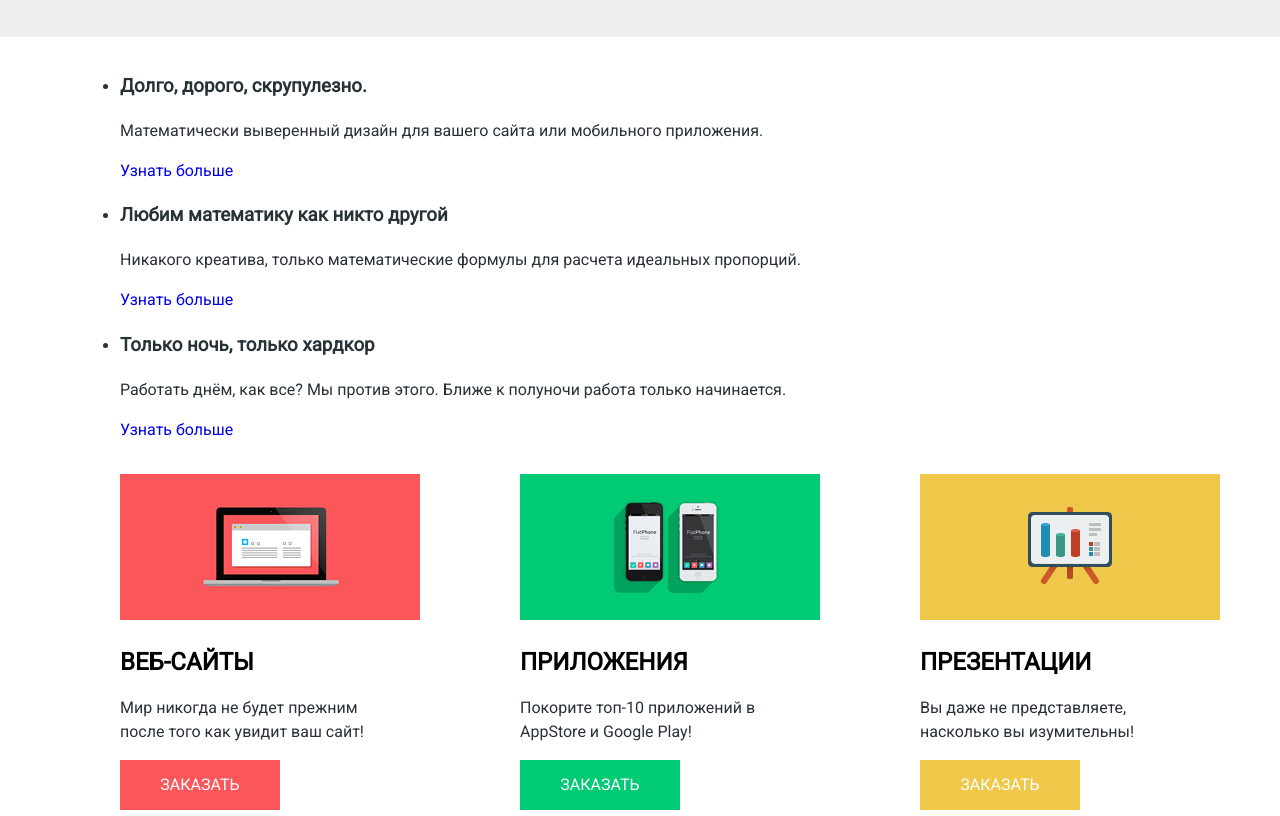
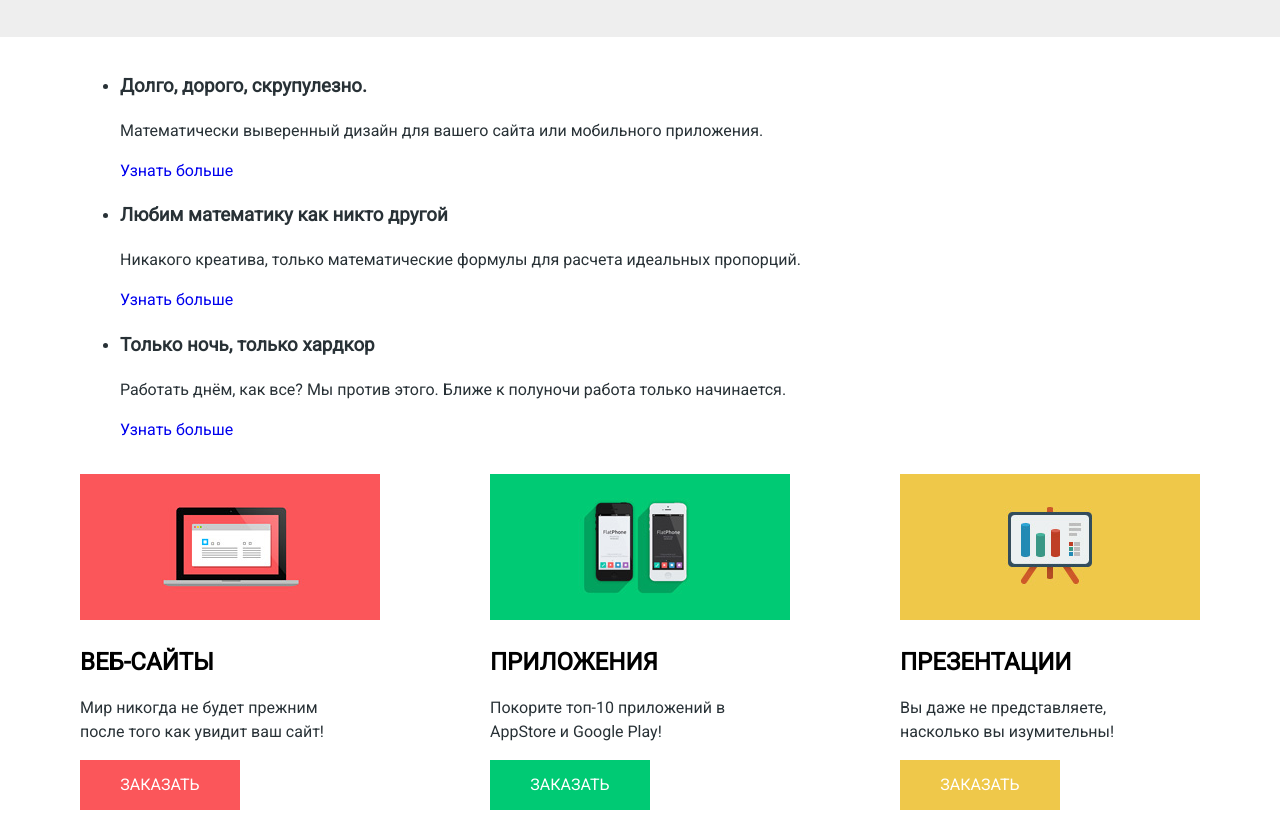
Before and after one commit to kondzerau-ivan/1033347-nerds-25, a plain HTML site: page index.html in a window 1280 px wide. Shown: the part 136-952 px from the top of the page. Drawn offline with Linux system fonts and the light colour scheme.

Commit message:
Task 15: fix ul-padding, fix footer

```diff
--- a/css/style.css
+++ b/css/style.css
@@ -255,24 +255,18 @@ figure {
 }
 
 .main-offers__list {
+	padding: 0;
+	width: 100%;
 	display: flex;
+	justify-content: space-between;
 }
 
-.main-offers__item-web {
+.main-offers__item {
 	width: 300px;
 }
 
 .main-offers__item-web p {
 	width: 244px;
-}
-
-.main-offers__item-app {
-	width: 300px;
-	margin: 0 100px;
-}
-
-.main-offers__item-presentation {
-	width: 300px;
 }
 
 .main-offers__item-presentation p {
@@ -281,14 +275,14 @@ figure {
 
 .footer-social {
 	display: flex;
+	justify-content: flex-start;
+	align-items: center;
 }
 
 .footer-social__list {
 	display: flex;
 	width: 100%;
 	padding: 69px 0;
-	align-items: center;
-	justify-content: flex-start;
 }
 
 .footer-social__item-fb {
@@ -308,6 +302,7 @@ figure {
 }
 
 .catalog-content__list {
+	padding: 0;
 	display: flex;
 	flex-wrap: wrap;
 	justify-content: flex-end;
--- a/index.html
+++ b/index.html
@@ -65,7 +65,7 @@
         <div class="container">
           <h2 class="visibility-hidden">Наши предложения:</h2>
           <ul class="main-offers__list">
-            <li class="main-offers__item-web">
+            <li class="main-offers__item main-offers__item-web">
               <figure class="main-offers__pic">
                 <img src="img/advantage-picture-red.jpg" width="300" height="146" alt="Веб-браузер на экране ноутбука">
               </figure>
@@ -73,7 +73,7 @@
               <p class="main-offers__paragraph">Мир никогда не будет прежним после того как увидит ваш сайт!</p>
               <a class="main-offers__button" href="#">Заказать</a>
             </li>
-            <li class="main-offers__item-app">
+            <li class="main-offers__item main-offers__item-app">
               <figure class="main-offers__pic">
                 <img src="img/advantage-picture-green.jpg" width="300" height="146" alt="Два смартфона с запущенными приложениями">
               </figure>
@@ -81,7 +81,7 @@
               <p class="main-offers__paragraph">Покорите топ-10 приложений в AppStore и Google Play!</p>
               <a class="main-offers__button" href="#">Заказать</a>
             </li>
-            <li class="main-offers__item-presentation">
+            <li class="main-offers__item main-offers__item-presentation">
               <figure class="main-offers__pic">
                 <img src="img/advantage-picture-yellow.jpg" width="300" height="146" alt="Иллюстрация инфографики">
               </figure>
```
